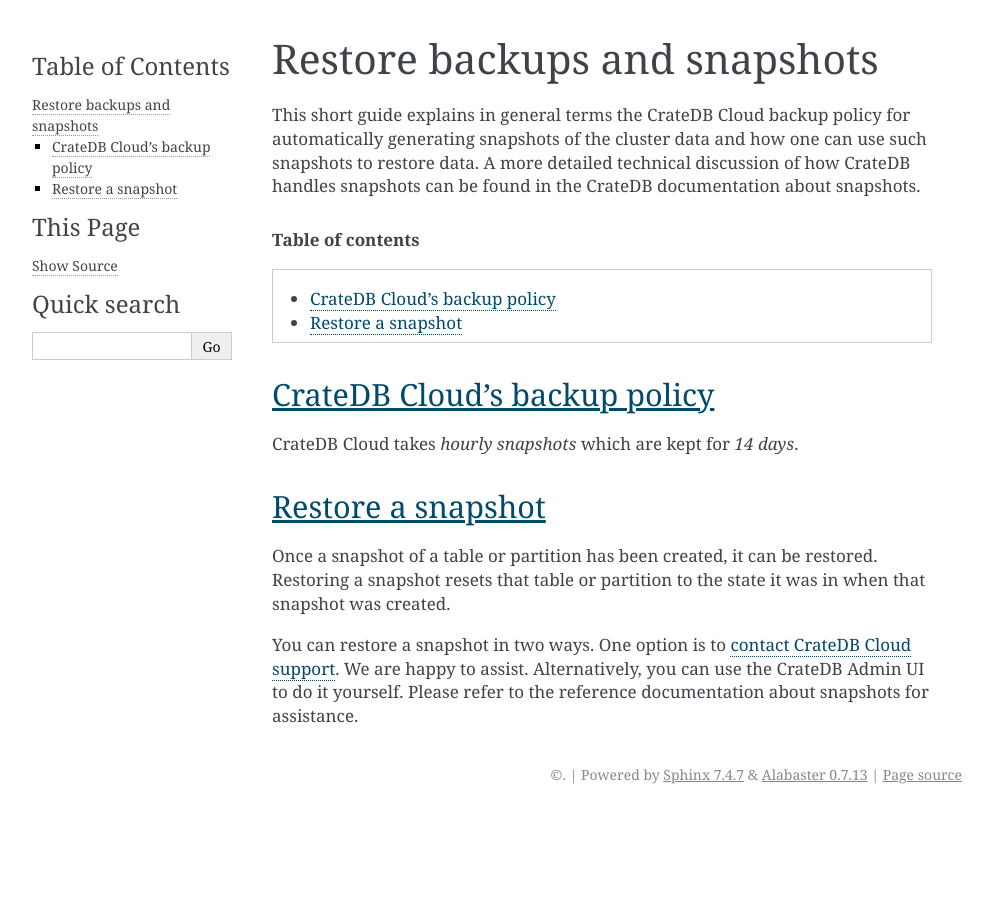
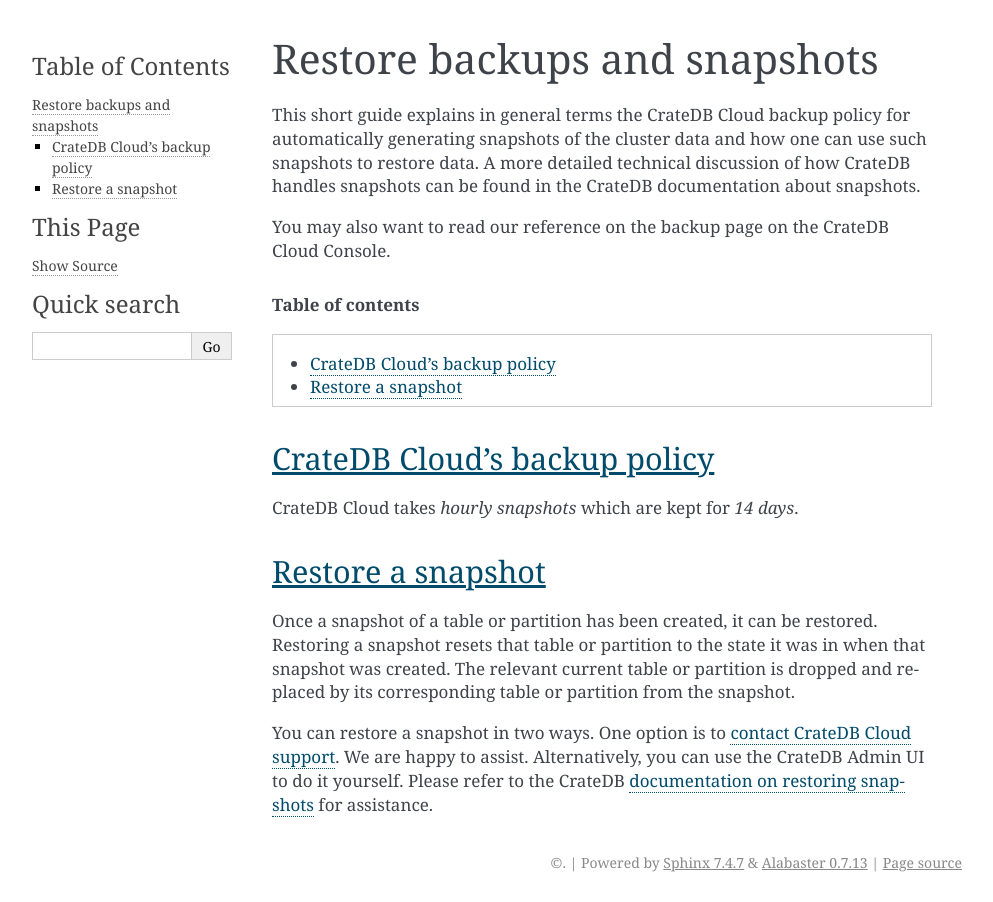
Before and after one commit to crate/cloud-howtos, a Sphinx documentation site: the page built from docs/snapshot.rst, in a window 1280 px wide. Shown: the whole page, without its empty margins (148-1141 px from the left). Built offline with Sphinx 7.4.7, drawn with Linux system fonts in a browser that asks for light colours.

Commit message:
Improvements to backups guide in Cloud docs

```diff
--- a/docs/snapshot.rst
+++ b/docs/snapshot.rst
@@ -9,6 +9,9 @@
 snapshots to restore data. A more detailed technical discussion of how CrateDB
 handles snapshots can be found in the CrateDB documentation about
 :ref:`snapshots <crate-reference:snapshot-restore>`.
+
+You may also want to read our reference on :ref:`the backup page on the CrateDB
+Cloud Console <cloud-reference:overview-cluster-backups>`.
 
 .. rubric:: Table of contents
 
@@ -31,12 +34,14 @@
 
 Once a snapshot of a table or partition has been created, it can be restored.
 Restoring a snapshot resets that table or partition to the state it was in when
-that snapshot was created.
+that snapshot was created. The relevant current table or partition is dropped
+and replaced by its corresponding table or partition from the snapshot.
 
 You can restore a snapshot in two ways. One option is to `contact CrateDB Cloud
 support`_. We are happy to assist. Alternatively, you can use the CrateDB Admin
-UI to do it yourself. Please refer to the :ref:`reference documentation about
-snapshots <crate-reference:snapshot-restore>` for assistance.
+UI to do it yourself. Please refer to the CrateDB `documentation on restoring
+snapshots`_ for assistance.
 
 
-.. _contact CrateDB Cloud support: https://help.crate.io/en/
+.. _contact CrateDB Cloud support: support@crate.io
+.. _documentation on restoring snapshots: https://crate.io/docs/crate/reference/en/4.6/sql/statements/restore-snapshot.html#sql-restore-snapshot
```
